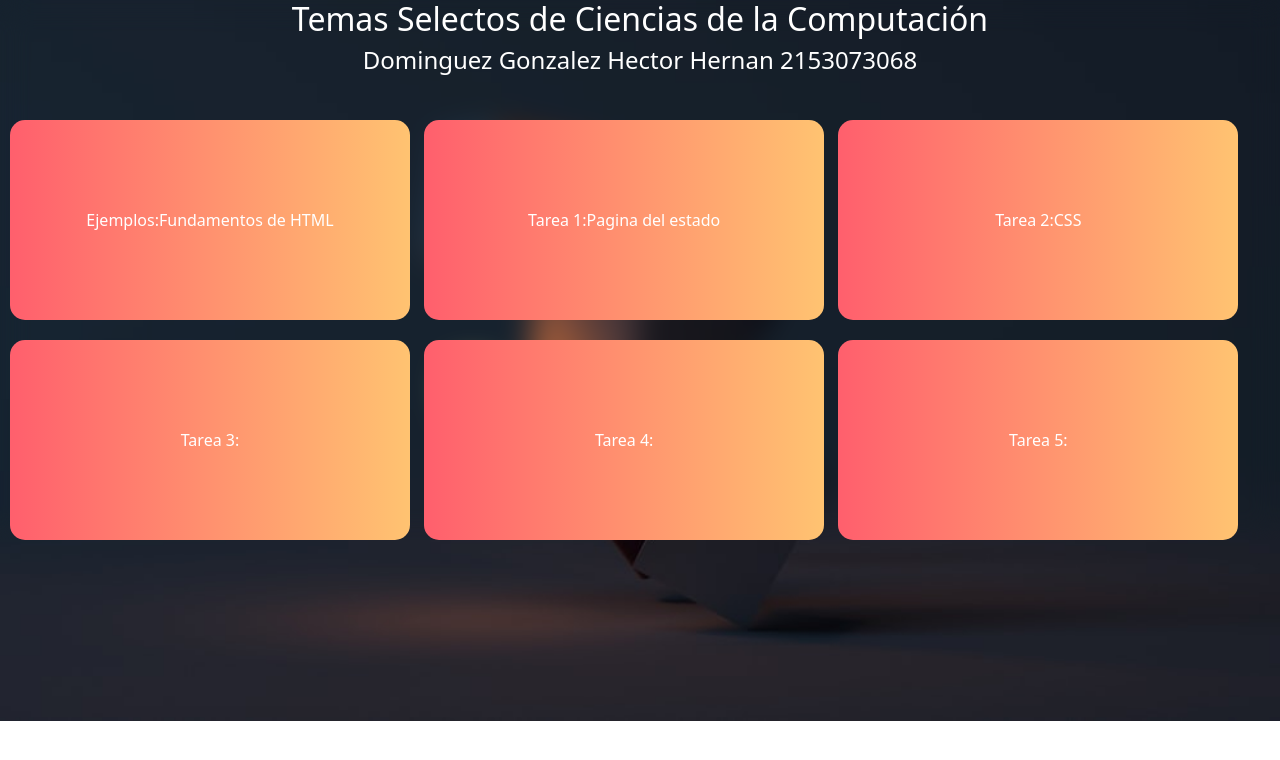
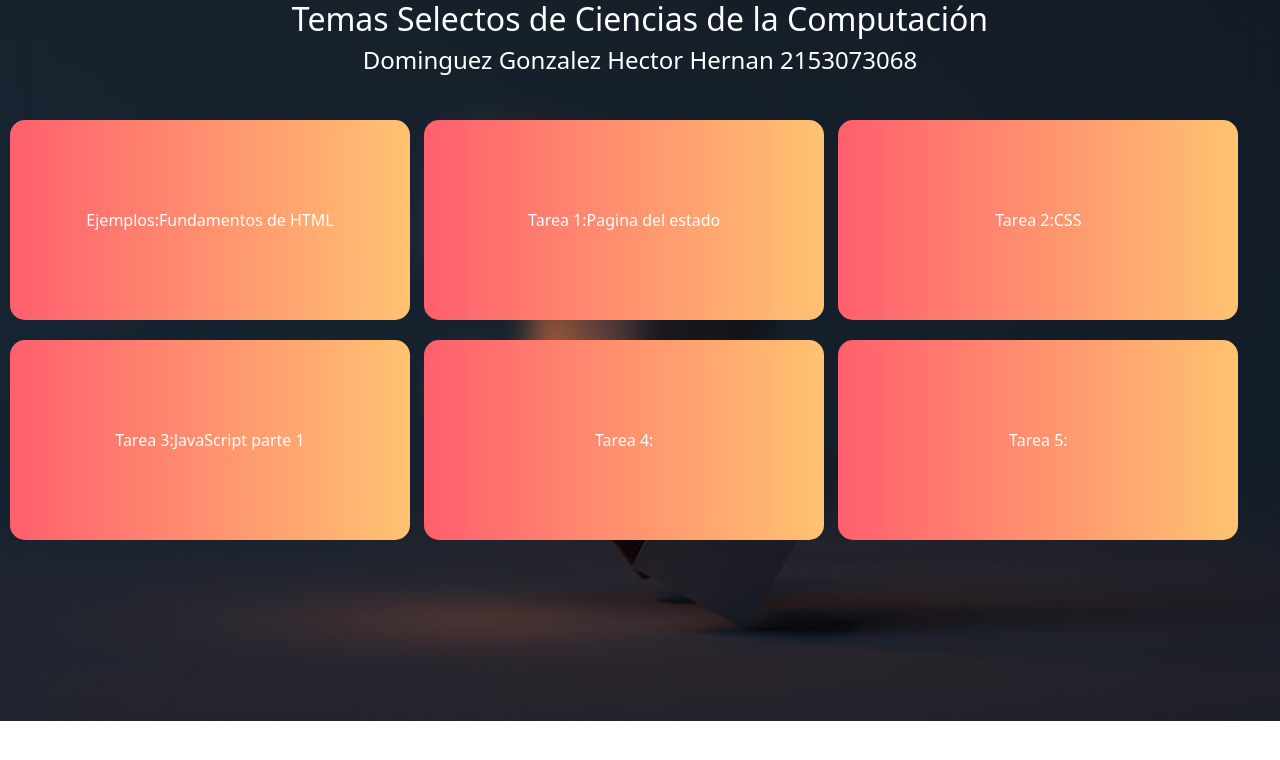
Before and after one commit to hernandev96/Temas-Selectos-de-Ciencias-de-la-Computacion, a plain HTML site: page index.html in a window 1280 px wide. Drawn offline with nearby package versions, Linux system fonts and the light colour scheme; files whose address does not match are found by name.

Commit message:
Update index.html

```diff
--- a/index.html
+++ b/index.html
@@ -37,7 +37,7 @@
             <button class="botones-tareas" id="ejemplos">Ejemplos:Fundamentos de HTML</button>
             <button class="botones-tareas" id="tarea1">Tarea 1:Pagina del estado</button>
             <button class="botones-tareas" id="tarea2">Tarea 2:CSS</button>
-            <button class="botones-tareas" id="tarea3">Tarea 3:</button>
+            <button class="botones-tareas" id="tarea3">Tarea 3:JavaScript parte 1</button>
             <button class="botones-tareas">Tarea 4:</button>
             <button class="botones-tareas">Tarea 5:</button>
         </div>
```
